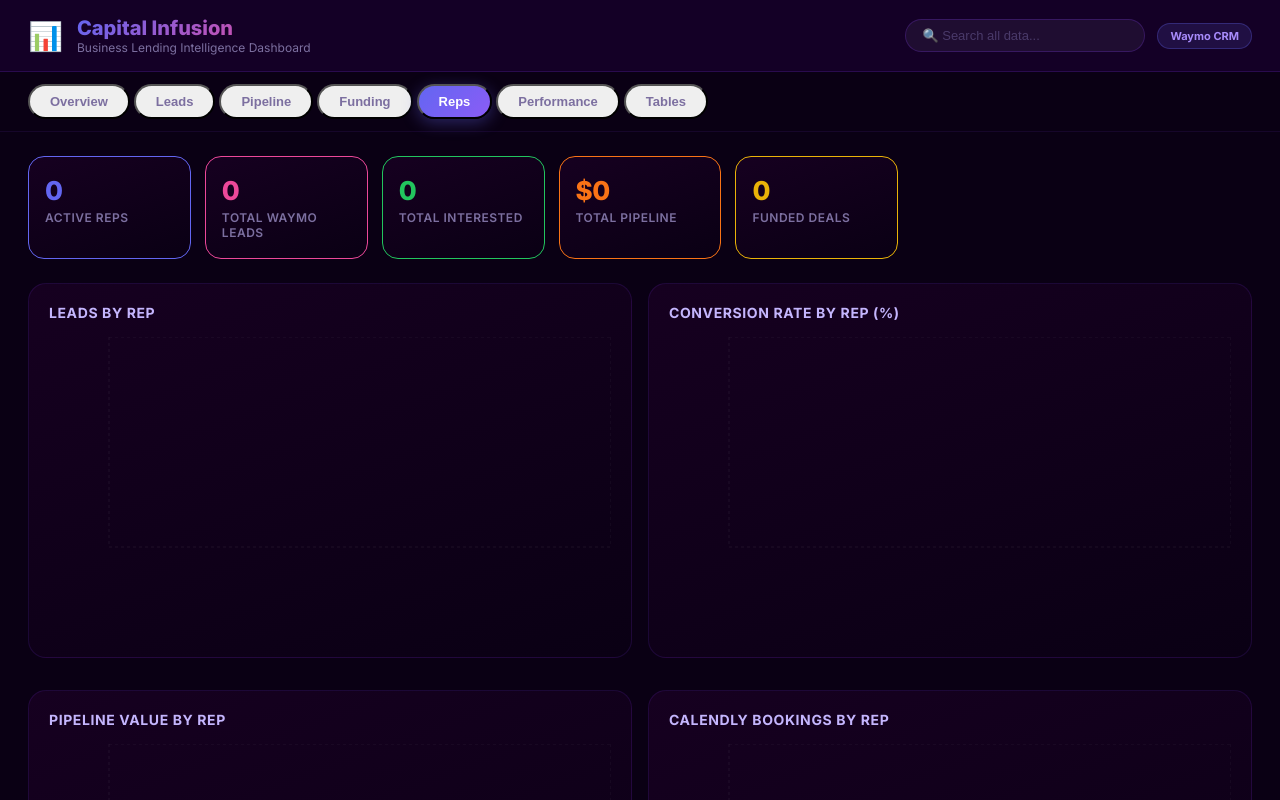
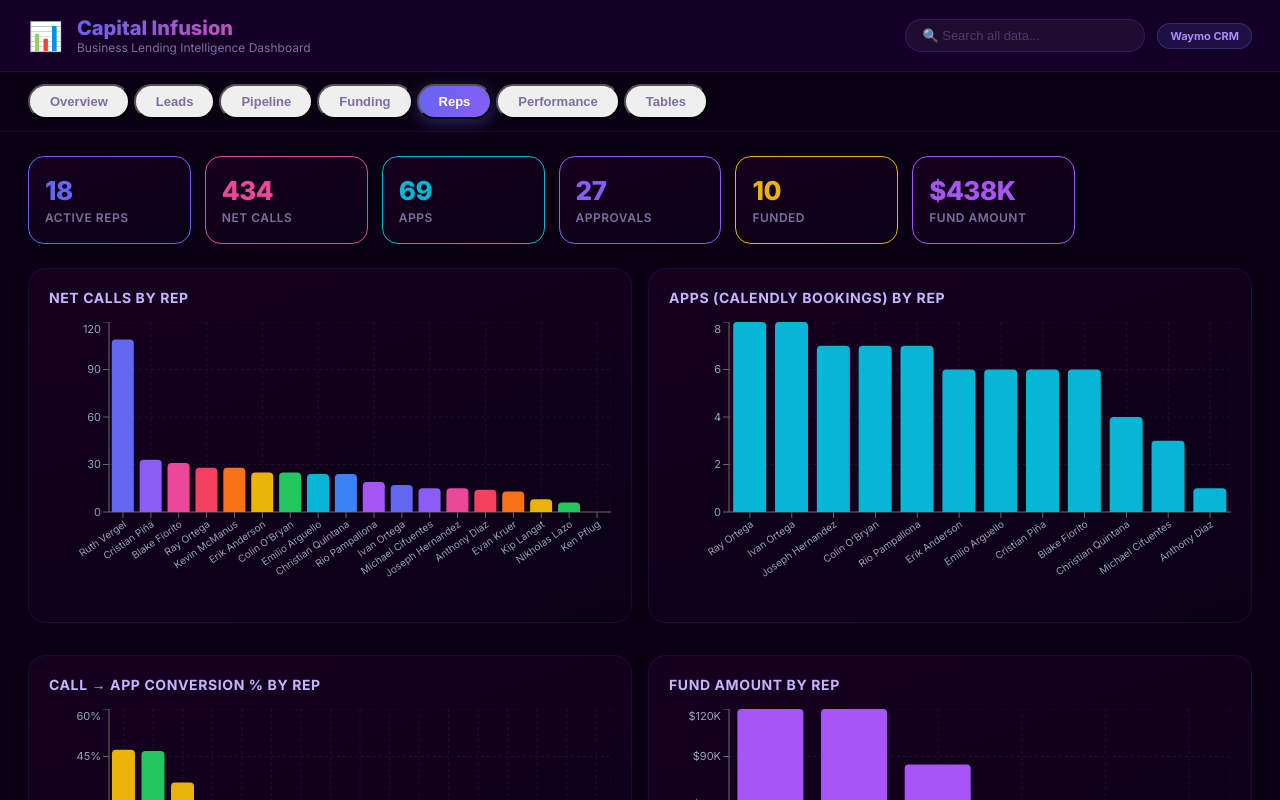
Before and after one commit to Stetkevych/waymo-dashboard, a React (Vite) app: page / in a window 1280 px wide. Both pictures are taken after a click on the button "Reps". Shown: the top 800 px of the page. Built offline with nearby package versions, Linux system fonts and the light colour scheme.

Commit message:
fix: Reps page rebuilt with correct field names + radar spotlight + 5 charts

```diff
--- a/src/Reps.jsx
+++ b/src/Reps.jsx
@@ -1,105 +1,215 @@
 import { useState, useEffect } from 'react'
-import { BarChart, Bar, XAxis, YAxis, CartesianGrid, Tooltip, ResponsiveContainer, Cell } from 'recharts'
+import { BarChart, Bar, XAxis, YAxis, CartesianGrid, Tooltip, ResponsiveContainer, Cell, RadarChart, Radar, PolarGrid, PolarAngleAxis } from 'recharts'
 
 const COLORS = ['#6366f1','#8b5cf6','#ec4899','#f43f5e','#f97316','#eab308','#22c55e','#06b6d4','#3b82f6','#a855f7']
-const fmt = (n) => n >= 1000000 ? `$${(n/1000000).toFixed(1)}M` : n >= 1000 ? `$${(n/1000).toFixed(0)}K` : `$${n.toFixed(0)}`
+const fmt = (n) => {
+  if (!n) return '$0'
+  const abs = Math.abs(n)
+  const s = n < 0 ? '-' : ''
+  if (abs >= 1000000) return `${s}$${(abs/1000000).toFixed(1)}M`
+  if (abs >= 1000) return `${s}$${(abs/1000).toFixed(0)}K`
+  return `${s}$${abs.toFixed(0)}`
+}
 
 export default function Reps() {
   const [analytics, setAnalytics] = useState(null)
-  useEffect(() => { fetch('/analytics.json').then(r=>r.json()).then(setAnalytics) }, [])
+  const [selected, setSelected] = useState(null)
+
+  useEffect(() => {
+    fetch('/analytics.json').then(r => r.json()).then(d => {
+      setAnalytics(d)
+      if (d.rep_stats?.length) setSelected(d.rep_stats[0].name)
+    })
+  }, [])
+
   if (!analytics) return <div style={{padding:40,color:'#94a3b8'}}>Loading rep data...</div>
 
-  const reps = analytics.rep_stats.filter(r => r.leads > 0 || r.deals > 0)
-  const totalLeads = reps.reduce((s,r)=>s+r.leads,0)
-  const totalInterested = reps.reduce((s,r)=>s+r.interested,0)
-  const totalPipeline = reps.reduce((s,r)=>s+r.pipeline_value,0)
-  const totalFunded = reps.reduce((s,r)=>s+r.funded,0)
+  const reps = (analytics.rep_stats || []).filter(r => r.net_calls > 0 || r.funded > 0)
+  const T = analytics.team_totals || {}
+
+  const totalCalls    = reps.reduce((s,r) => s + (r.net_calls||0), 0)
+  const totalApps     = reps.reduce((s,r) => s + (r.apps||0), 0)
+  const totalApprovals= reps.reduce((s,r) => s + (r.approvals||0), 0)
+  const totalFunded   = reps.reduce((s,r) => s + (r.funded||0), 0)
+  const totalFundAmt  = reps.reduce((s,r) => s + (r.fund_amount||0), 0)
+
+  const selectedRep = reps.find(r => r.name === selected)
+
+  // Radar data for selected rep
+  const radarData = selectedRep ? [
+    { metric: 'Calls',      value: Math.min(100, Math.round((selectedRep.net_calls / (totalCalls/reps.length)) * 50)) },
+    { metric: 'Apps',       value: Math.min(100, Math.round((selectedRep.apps / Math.max(1, totalApps/reps.length)) * 50)) },
+    { metric: 'Approvals',  value: Math.min(100, Math.round((selectedRep.approvals / Math.max(1, totalApprovals/reps.length)) * 50)) },
+    { metric: 'Conv %',     value: Math.min(100, Math.round(selectedRep.call_to_app * 3)) },
+    { metric: 'Funded',     value: Math.min(100, selectedRep.funded * 20) },
+    { metric: 'Revenue',    value: Math.min(100, Math.round((selectedRep.revenue / Math.max(1, T.revenue/reps.length)) * 50)) },
+  ] : []
 
   return (
     <div>
-      <div className="kpi-grid">
+      {/* KPIs */}
+      <div className="kpi-grid" style={{marginBottom:24}}>
         <div className="kpi" style={{borderColor:'#6366f1'}}><div className="kpi-value" style={{color:'#6366f1'}}>{reps.length}</div><div className="kpi-label">Active Reps</div></div>
-        <div className="kpi" style={{borderColor:'#ec4899'}}><div className="kpi-value" style={{color:'#ec4899'}}>{totalLeads}</div><div className="kpi-label">Total Waymo Leads</div></div>
-        <div className="kpi" style={{borderColor:'#22c55e'}}><div className="kpi-value" style={{color:'#22c55e'}}>{totalInterested}</div><div className="kpi-label">Total Interested</div></div>
-        <div className="kpi" style={{borderColor:'#f97316'}}><div className="kpi-value" style={{color:'#f97316'}}>{fmt(totalPipeline)}</div><div className="kpi-label">Total Pipeline</div></div>
-        <div className="kpi" style={{borderColor:'#eab308'}}><div className="kpi-value" style={{color:'#eab308'}}>{totalFunded}</div><div className="kpi-label">Funded Deals</div></div>
+        <div className="kpi" style={{borderColor:'#ec4899'}}><div className="kpi-value" style={{color:'#ec4899'}}>{totalCalls}</div><div className="kpi-label">Net Calls</div></div>
+        <div className="kpi" style={{borderColor:'#06b6d4'}}><div className="kpi-value" style={{color:'#06b6d4'}}>{totalApps}</div><div className="kpi-label">Apps</div></div>
+        <div className="kpi" style={{borderColor:'#8b5cf6'}}><div className="kpi-value" style={{color:'#8b5cf6'}}>{totalApprovals}</div><div className="kpi-label">Approvals</div></div>
+        <div className="kpi" style={{borderColor:'#eab308'}}><div className="kpi-value" style={{color:'#eab308'}}>{totalFunded}</div><div className="kpi-label">Funded</div></div>
+        <div className="kpi" style={{borderColor:'#a855f7'}}><div className="kpi-value" style={{color:'#a855f7'}}>{fmt(totalFundAmt)}</div><div className="kpi-label">Fund Amount</div></div>
       </div>
 
+      {/* Charts grid */}
       <div className="charts-grid" style={{marginBottom:24}}>
+
+        {/* Net Calls by Rep */}
         <div className="section">
-          <h2 className="section-title">Leads by Rep</h2>
-          <ResponsiveContainer width="100%" height={300}>
-            <BarChart data={reps} margin={{bottom:60}}>
+          <h2 className="section-title">Net Calls by Rep</h2>
+          <ResponsiveContainer width="100%" height={280}>
+            <BarChart data={[...reps].sort((a,b)=>b.net_calls-a.net_calls)} margin={{bottom:60}}>
               <CartesianGrid strokeDasharray="3 3" stroke="#ffffff10"/>
               <XAxis dataKey="name" tick={{fill:'#94a3b8',fontSize:10}} angle={-35} textAnchor="end"/>
               <YAxis tick={{fill:'#94a3b8',fontSize:11}}/>
               <Tooltip contentStyle={{background:'#1e1235',border:'1px solid #7c3aed33',borderRadius:8}}/>
-              <Bar dataKey="leads" radius={[4,4,0,0]}>{reps.map((_,i)=><Cell key={i} fill={COLORS[i%COLORS.length]}/>)}</Bar>
+              <Bar dataKey="net_calls" radius={[4,4,0,0]}>
+                {reps.map((_,i) => <Cell key={i} fill={COLORS[i%COLORS.length]}/>)}
+              </Bar>
             </BarChart>
           </ResponsiveContainer>
         </div>
 
+        {/* Apps by Rep */}
         <div className="section">
-          <h2 className="section-title">Conversion Rate by Rep (%)</h2>
-          <ResponsiveContainer width="100%" height={300}>
-            <BarChart data={reps.filter(r=>r.leads>0).map(r=>({...r,conv:r.conversion_rate}))} margin={{bottom:60}}>
+          <h2 className="section-title">Apps (Calendly Bookings) by Rep</h2>
+          <ResponsiveContainer width="100%" height={280}>
+            <BarChart data={[...reps].sort((a,b)=>b.apps-a.apps).filter(r=>r.apps>0)} margin={{bottom:60}}>
+              <CartesianGrid strokeDasharray="3 3" stroke="#ffffff10"/>
+              <XAxis dataKey="name" tick={{fill:'#94a3b8',fontSize:10}} angle={-35} textAnchor="end"/>
+              <YAxis tick={{fill:'#94a3b8',fontSize:11}}/>
+              <Tooltip contentStyle={{background:'#1e1235',border:'1px solid #7c3aed33',borderRadius:8}}/>
+              <Bar dataKey="apps" fill="#06b6d4" radius={[4,4,0,0]}/>
+            </BarChart>
+          </ResponsiveContainer>
+        </div>
+
+        {/* Call to App % */}
+        <div className="section">
+          <h2 className="section-title">Call → App Conversion % by Rep</h2>
+          <ResponsiveContainer width="100%" height={280}>
+            <BarChart data={[...reps].filter(r=>r.net_calls>0).sort((a,b)=>b.call_to_app-a.call_to_app)} margin={{bottom:60}}>
               <CartesianGrid strokeDasharray="3 3" stroke="#ffffff10"/>
               <XAxis dataKey="name" tick={{fill:'#94a3b8',fontSize:10}} angle={-35} textAnchor="end"/>
               <YAxis tick={{fill:'#94a3b8',fontSize:11}} unit="%"/>
               <Tooltip contentStyle={{background:'#1e1235',border:'1px solid #7c3aed33',borderRadius:8}} formatter={v=>`${v}%`}/>
-              <Bar dataKey="conv" radius={[4,4,0,0]}>{reps.map((_,i)=><Cell key={i} fill={COLORS[i%COLORS.length]}/>)}</Bar>
+              <Bar dataKey="call_to_app" radius={[4,4,0,0]}>
+                {reps.map((r,i) => <Cell key={i} fill={r.call_to_app>30?'#22c55e':r.call_to_app>15?'#eab308':'#f43f5e'}/>)}
+              </Bar>
             </BarChart>
           </ResponsiveContainer>
         </div>
 
+        {/* Fund Amount by Rep */}
         <div className="section">
-          <h2 className="section-title">Pipeline Value by Rep</h2>
-          <ResponsiveContainer width="100%" height={300}>
-            <BarChart data={reps.filter(r=>r.pipeline_value>0)} margin={{bottom:60}}>
+          <h2 className="section-title">Fund Amount by Rep</h2>
+          <ResponsiveContainer width="100%" height={280}>
+            <BarChart data={[...reps].filter(r=>r.fund_amount>0).sort((a,b)=>b.fund_amount-a.fund_amount)} margin={{bottom:60}}>
               <CartesianGrid strokeDasharray="3 3" stroke="#ffffff10"/>
               <XAxis dataKey="name" tick={{fill:'#94a3b8',fontSize:10}} angle={-35} textAnchor="end"/>
               <YAxis tick={{fill:'#94a3b8',fontSize:11}} tickFormatter={v=>`$${(v/1000).toFixed(0)}K`}/>
               <Tooltip contentStyle={{background:'#1e1235',border:'1px solid #7c3aed33',borderRadius:8}} formatter={v=>fmt(v)}/>
-              <Bar dataKey="pipeline_value" radius={[4,4,0,0]}>{reps.map((_,i)=><Cell key={i} fill={COLORS[i%COLORS.length]}/>)}</Bar>
+              <Bar dataKey="fund_amount" fill="#a855f7" radius={[4,4,0,0]}/>
             </BarChart>
           </ResponsiveContainer>
         </div>
 
+        {/* No Show by Rep */}
         <div className="section">
-          <h2 className="section-title">Calendly Bookings by Rep</h2>
-          <ResponsiveContainer width="100%" height={300}>
-            <BarChart data={reps.filter(r=>r.calendly>0)} margin={{bottom:60}}>
+          <h2 className="section-title">No Shows by Rep</h2>
+          <ResponsiveContainer width="100%" height={280}>
+            <BarChart data={[...reps].filter(r=>r.no_show>0).sort((a,b)=>b.no_show-a.no_show)} margin={{bottom:60}}>
               <CartesianGrid strokeDasharray="3 3" stroke="#ffffff10"/>
               <XAxis dataKey="name" tick={{fill:'#94a3b8',fontSize:10}} angle={-35} textAnchor="end"/>
               <YAxis tick={{fill:'#94a3b8',fontSize:11}}/>
               <Tooltip contentStyle={{background:'#1e1235',border:'1px solid #7c3aed33',borderRadius:8}}/>
-              <Bar dataKey="calendly" fill="#22c55e" radius={[4,4,0,0]}/>
+              <Bar dataKey="no_show" fill="#f43f5e" radius={[4,4,0,0]}/>
             </BarChart>
           </ResponsiveContainer>
         </div>
+
+        {/* Rep Radar — individual spotlight */}
+        <div className="section">
+          <h2 className="section-title">Rep Spotlight</h2>
+          <div style={{display:'flex',gap:8,flexWrap:'wrap',marginBottom:12}}>
+            {reps.map(r => (
+              <button key={r.name}
+                onClick={() => setSelected(r.name)}
+                style={{
+                  padding:'6px 12px', borderRadius:50, fontSize:12, fontWeight:600, cursor:'pointer',
+                  background: selected===r.name ? 'linear-gradient(135deg,#6366f1,#8b5cf6)' : 'rgba(99,102,241,0.1)',
+                  color: selected===r.name ? '#fff' : '#a78bfa',
+                  border: `1px solid ${selected===r.name ? 'transparent' : 'rgba(99,102,241,0.25)'}`,
+                }}>
+                {r.name.split(' ')[0]}
+              </button>
+            ))}
+          </div>
+          {selectedRep && (
+            <div style={{display:'flex',gap:16,alignItems:'center',flexWrap:'wrap'}}>
+              <ResponsiveContainer width={220} height={220}>
+                <RadarChart data={radarData}>
+                  <PolarGrid stroke="#ffffff15"/>
+                  <PolarAngleAxis dataKey="metric" tick={{fill:'#94a3b8',fontSize:11}}/>
+                  <Radar dataKey="value" stroke="#8b5cf6" fill="#8b5cf6" fillOpacity={0.3}/>
+                </RadarChart>
+              </ResponsiveContainer>
+              <div style={{flex:1,minWidth:160}}>
+                <div style={{fontSize:16,fontWeight:800,marginBottom:12,color:'#e2e8f0'}}>{selectedRep.name}</div>
+                {[
+                  ['Net Calls',    selectedRep.net_calls,    '#ec4899'],
+                  ['Apps',         selectedRep.apps,         '#06b6d4'],
+                  ['Call→App',     `${selectedRep.call_to_app}%`, selectedRep.call_to_app>20?'#22c55e':'#f43f5e'],
+                  ['Approvals',    selectedRep.approvals,    '#8b5cf6'],
+                  ['Funded',       selectedRep.funded||'—',  '#eab308'],
+                  ['Fund Amount',  selectedRep.fund_amount>0?fmt(selectedRep.fund_amount):'—', '#a855f7'],
+                  ['Revenue',      selectedRep.revenue>0?fmt(selectedRep.revenue):'—', '#f97316'],
+                  ['Est Margin',   fmt(selectedRep.est_margin), selectedRep.est_margin>=0?'#22c55e':'#f43f5e'],
+                ].map(([label,val,color]) => (
+                  <div key={label} style={{display:'flex',justifyContent:'space-between',padding:'5px 0',borderBottom:'1px solid #ffffff08'}}>
+                    <span style={{fontSize:12,color:'#7c6fa0'}}>{label}</span>
+                    <span style={{fontSize:13,fontWeight:700,color}}>{val}</span>
+                  </div>
+                ))}
+              </div>
+            </div>
+          )}
+        </div>
+
       </div>
 
+      {/* Leaderboard table */}
       <div className="section">
         <h2 className="section-title">Rep Leaderboard — Waymo Performance</h2>
         <div className="table-wrap">
           <table>
             <thead><tr>
-              <th>#</th><th>Rep</th><th>Leads</th><th>Interested</th><th>Calendly</th><th>No Show</th><th>Not Interested</th><th>Conv %</th><th>Deals</th><th>Pipeline Value</th><th>Funded</th>
+              <th>#</th><th>Rep</th><th>Net Calls</th><th>Apps</th><th>Call→App%</th>
+              <th>Approvals</th><th>No Show</th><th>Not Int.</th><th>DNQ</th>
+              <th>Funded</th><th>Fund Amount</th><th>Revenue</th><th>Est Margin</th>
             </tr></thead>
             <tbody>
-              {reps.map((r,i)=>(
-                <tr key={i}>
+              {[...reps].sort((a,b)=>b.fund_amount-a.fund_amount).map((r,i) => (
+                <tr key={i} onClick={()=>setSelected(r.name)} style={{cursor:'pointer'}}>
                   <td style={{color:'#6366f1',fontWeight:700}}>{i+1}</td>
-                  <td style={{fontWeight:600}}>{r.name}</td>
-                  <td>{r.leads}</td>
-                  <td style={{color:'#22c55e'}}>{r.interested}</td>
-                  <td style={{color:'#06b6d4'}}>{r.calendly}</td>
+                  <td style={{fontWeight:700}}>{r.name}</td>
+                  <td>{r.net_calls}</td>
+                  <td style={{color:'#06b6d4'}}>{r.apps}</td>
+                  <td style={{color:r.call_to_app>20?'#22c55e':r.call_to_app>10?'#eab308':'#f43f5e',fontWeight:600}}>{r.call_to_app}%</td>
+                  <td style={{color:'#8b5cf6'}}>{r.approvals}</td>
                   <td style={{color:'#f43f5e'}}>{r.no_show}</td>
-                  <td style={{color:'#f97171'}}>{r.not_interested}</td>
-                  <td style={{color: r.conversion_rate>40?'#22c55e':r.conversion_rate>20?'#eab308':'#f43f5e',fontWeight:700}}>{r.conversion_rate}%</td>
-                  <td>{r.deals}</td>
-                  <td style={{color:'#8b5cf6',fontWeight:600}}>{r.pipeline_value>0?fmt(r.pipeline_value):'—'}</td>
-                  <td style={{color:'#eab308'}}>{r.funded>0?r.funded:'—'}</td>
+                  <td style={{color:'#f87171'}}>{r.not_interested}</td>
+                  <td style={{color:'#94a3b8'}}>{r.dnq}</td>
+                  <td style={{color:'#eab308',fontWeight:600}}>{r.funded||'—'}</td>
+                  <td style={{color:'#a855f7',fontWeight:600}}>{r.fund_amount>0?fmt(r.fund_amount):'—'}</td>
+                  <td style={{color:'#f97316'}}>{r.revenue>0?fmt(r.revenue):'—'}</td>
+                  <td style={{color:r.est_margin>=0?'#22c55e':'#f43f5e',fontWeight:700}}>{fmt(r.est_margin)}</td>
                 </tr>
               ))}
             </tbody>
```
